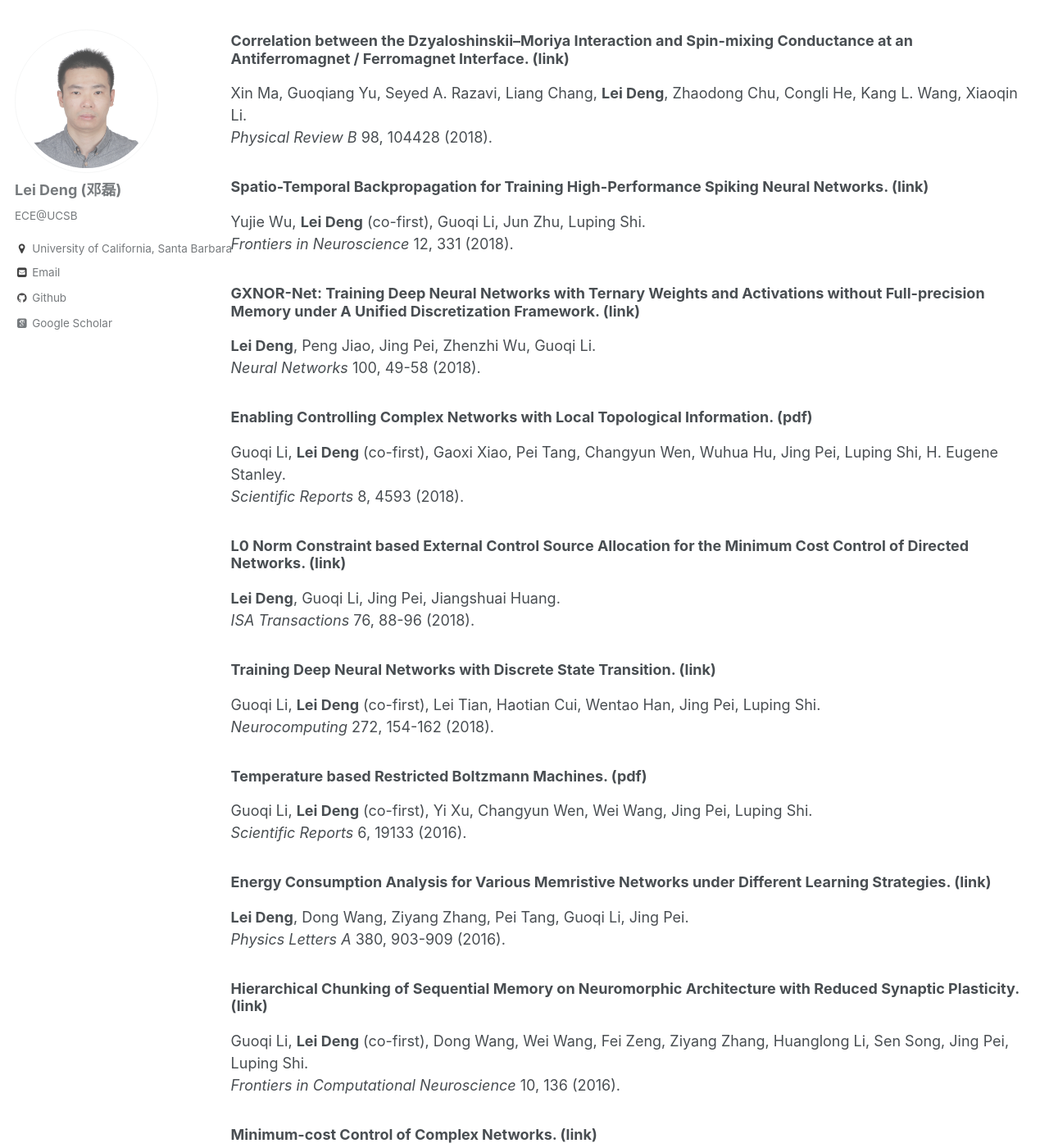
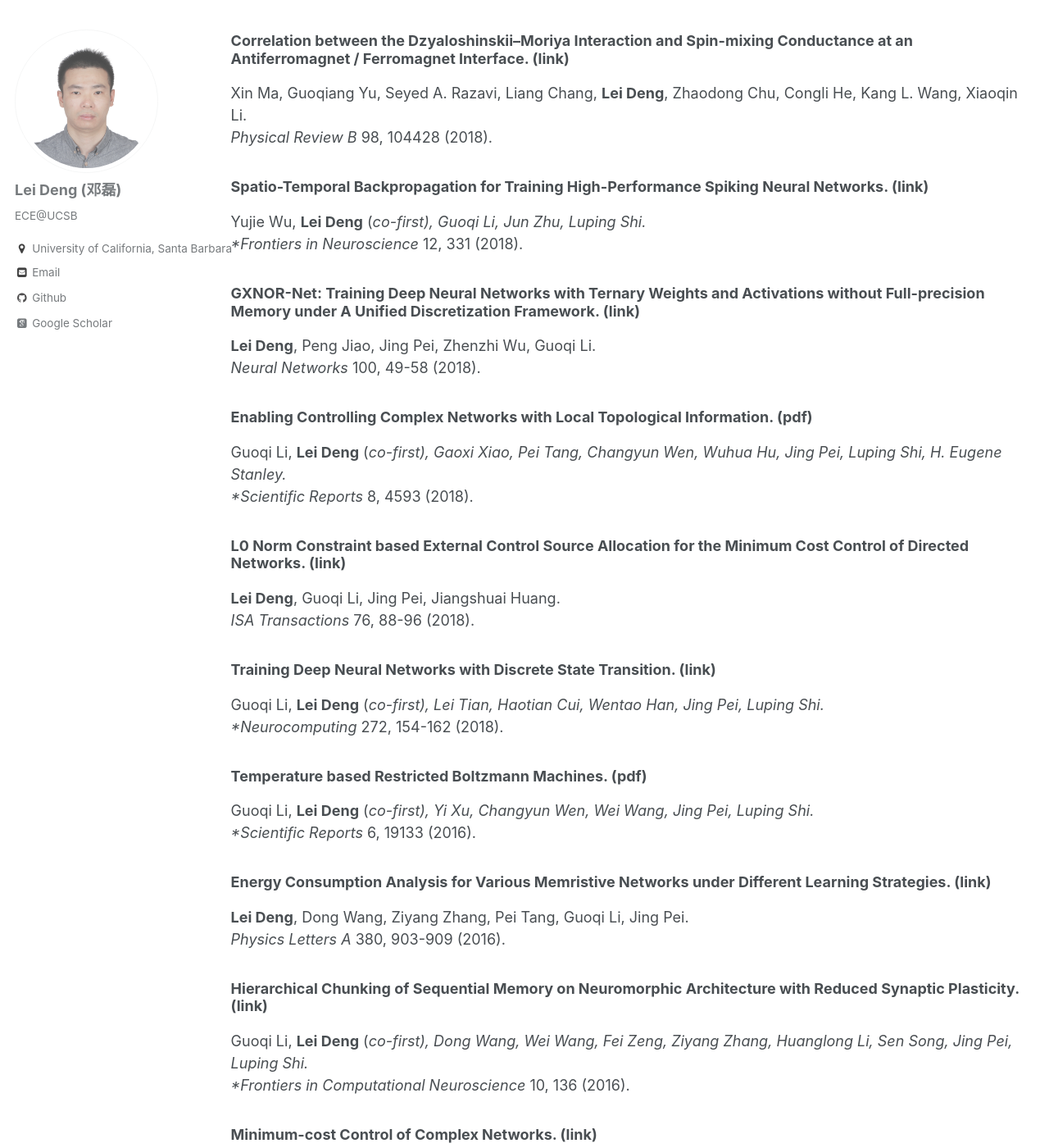
Before and after one commit to dllfei/dllfei.github.io, a Jekyll site: the page built from _pages/publications.md, in a window 1280 px wide and 1400 px high, scrolled down 1788 px. Shown: the whole window at 82% size. Built offline with Jekyll 4.4.1, drawn with Linux system fonts in a browser that asks for light colours; some web fonts are replaced; some of the changed text lies outside the part shown.

```diff
--- a/_pages/publications.md
+++ b/_pages/publications.md
@@ -9,7 +9,7 @@ author_profile: true
 ## Journals
 
 ### Towards Artificial General Intelligence with Hybrid Tianjic Chip Architecture. ([link](https://www.nature.com/articles/s41586-019-1424-8)) <br />
-Jing Pei, **Lei Deng** (co-first), Sen Song, Mingguo Zhao, Youhui Zhang, Shuang Wu, Guanrui Wang, Zhe Zou, Zhenzhi Wu, Wei He, Feng Chen, Ning Deng, Si Wu, Yu Wang, Yujie Wu, Zheyu Yang, Cheng Ma, Guoqi Li, Wentao Han, Huanglong Li, Huaqiang Wu, Rong Zhao, Yuan Xie, Luping Shi. <br />
+Jing Pei, **Lei Deng** (*co-first), Sen Song, Mingguo Zhao, Youhui Zhang, Shuang Wu, Guanrui Wang, Zhe Zou, Zhenzhi Wu, Wei He, Feng Chen, Ning Deng, Si Wu, Yu Wang, Yujie Wu, Zheyu Yang, Cheng Ma, Guoqi Li, Wentao Han, Huanglong Li, Huaqiang Wu, Rong Zhao, Yuan Xie, Luping Shi. <br />
 *Nature* 572, 106-111 (2019). (**Cover Paper**)
 
 ### Containment Control of Directed Networks with Time-varying Nonlinear Multi-agents using Minimum Number of Leaders. ([link](https://www.sciencedirect.com/science/article/pii/S0378437119304625)) <br />
@@ -25,7 +25,7 @@ Kun Song, Guoqi Li, Xumin Chen, **Lei Deng**, Gaoxi Xiao, Fei Zeng, Jing Pei. <b
 *IEEE Transactions on Cybernetics* (2019).
 
 ### Effective and Efficient Batch Normalization Using Few Uncorrelated Data for Statistics' Estimation. ([pdf](https://arxiv.org/pdf/1810.10962.pdf)) <br />
-Zhaodong Chen, **Lei Deng** (co-first), Guoqi Li, Jiawei Sun, Xing Hu, Xin Ma, Yuan Xie. <br />
+Zhaodong Chen, **Lei Deng** (*co-first), Guoqi Li, Jiawei Sun, Xing Hu, Xin Ma, Yuan Xie. <br />
 (Submitted to *IEEE Transactions on Neural Networks and Learning Systems*).
 
 ### SemiMap: A Semi-folded Convolution Mapping for Speed-Overhead Balance on Crossbars. ([link](https://ieeexplore.ieee.org/abstract/document/8556049)) <br />
@@ -45,7 +45,7 @@ Leitao Gao, Guangshe Zhao, Guoqi Li, **Lei Deng**, Fei Zeng. <br />
 *Journal of the Franklin Institute* 355, 8141-8157 (2018).
 
 ### Crossbar-Aware Neural Network Pruning. ([pdf](https://ieeexplore.ieee.org/stamp/stamp.jsp?tp=&arnumber=8485680)) <br />
-Ling Liang, **Lei Deng** (co-first), Yueling Zeng, Xing Hu, Yu Ji, Xin Ma, Guoqi Li, Yuan Xie. <br />
+Ling Liang, **Lei Deng** (*co-first), Yueling Zeng, Xing Hu, Yu Ji, Xin Ma, Guoqi Li, Yuan Xie. <br />
 *IEEE Access* 6, 58324-58337 (2018).
 
 ### L1-Norm Batch Normalization for Efficient Training of Deep Neural Networks. ([link](https://ieeexplore.ieee.org/document/8528524)) <br />
@@ -57,7 +57,7 @@ Xin Ma, Guoqiang Yu, Seyed A. Razavi, Liang Chang, **Lei Deng**, Zhaodong Chu, C
 *Physical Review B* 98, 104428 (2018).
 
 ### Spatio-Temporal Backpropagation for Training High-Performance Spiking Neural Networks. ([link](https://www.frontiersin.org/articles/10.3389/fnins.2018.00331/full)) <br />
-Yujie Wu, **Lei Deng** (co-first), Guoqi Li, Jun Zhu, Luping Shi. <br />
+Yujie Wu, **Lei Deng** (*co-first), Guoqi Li, Jun Zhu, Luping Shi. <br />
 *Frontiers in Neuroscience* 12, 331 (2018).
 
 ### GXNOR-Net: Training Deep Neural Networks with Ternary Weights and Activations without Full-precision Memory under A Unified Discretization Framework. ([link](https://www.sciencedirect.com/science/article/pii/S0893608018300108)) <br />
@@ -65,7 +65,7 @@ Yujie Wu, **Lei Deng** (co-first), Guoqi Li, Jun Zhu, Luping Shi. <br />
 *Neural Networks* 100, 49-58 (2018).
 
 ### Enabling Controlling Complex Networks with Local Topological Information. ([pdf](https://www.nature.com/articles/s41598-018-22655-5.pdf)) <br />
-Guoqi Li, **Lei Deng** (co-first), Gaoxi Xiao, Pei Tang, Changyun Wen, Wuhua Hu, Jing Pei, Luping Shi, H. Eugene Stanley. <br />
+Guoqi Li, **Lei Deng** (*co-first), Gaoxi Xiao, Pei Tang, Changyun Wen, Wuhua Hu, Jing Pei, Luping Shi, H. Eugene Stanley. <br />
 *Scientific Reports* 8, 4593 (2018).
 
 ### L0 Norm Constraint based External Control Source Allocation for the Minimum Cost Control of Directed Networks. ([link](https://www.sciencedirect.com/science/article/pii/S0019057818301034)) <br />
@@ -73,11 +73,11 @@ Guoqi Li, **Lei Deng** (co-first), Gaoxi Xiao, Pei Tang, Changyun Wen, Wuhua Hu,
 *ISA Transactions* 76, 88-96 (2018).
 
 ### Training Deep Neural Networks with Discrete State Transition. ([link](https://www.sciencedirect.com/science/article/pii/S0925231217311864)) <br />
-Guoqi Li, **Lei Deng** (co-first), Lei Tian, Haotian Cui, Wentao Han, Jing Pei, Luping Shi. <br />
+Guoqi Li, **Lei Deng** (*co-first), Lei Tian, Haotian Cui, Wentao Han, Jing Pei, Luping Shi. <br />
 *Neurocomputing* 272, 154-162 (2018).
 
 ### Temperature based Restricted Boltzmann Machines. ([pdf](https://www.nature.com/articles/srep19133.pdf)) <br />
-Guoqi Li, **Lei Deng** (co-first), Yi Xu, Changyun Wen, Wei Wang, Jing Pei, Luping Shi. <br />
+Guoqi Li, **Lei Deng** (*co-first), Yi Xu, Changyun Wen, Wei Wang, Jing Pei, Luping Shi. <br />
 *Scientific Reports* 6, 19133 (2016).
 
 ### Energy Consumption Analysis for Various Memristive Networks under Different Learning Strategies. ([link](https://www.sciencedirect.com/science/article/pii/S0375960115010609)) <br />
@@ -85,7 +85,7 @@ Guoqi Li, **Lei Deng** (co-first), Yi Xu, Changyun Wen, Wei Wang, Jing Pei, Lupi
 *Physics Letters A* 380, 903-909 (2016).
 
 ### Hierarchical Chunking of Sequential Memory on Neuromorphic Architecture with Reduced Synaptic Plasticity. ([link](https://www.frontiersin.org/articles/10.3389/fncom.2016.00136/full)) <br />
-Guoqi Li, **Lei Deng** (co-first), Dong Wang, Wei Wang, Fei Zeng, Ziyang Zhang, Huanglong Li, Sen Song, Jing Pei, Luping Shi. <br />
+Guoqi Li, **Lei Deng** (*co-first), Dong Wang, Wei Wang, Fei Zeng, Ziyang Zhang, Huanglong Li, Sen Song, Jing Pei, Luping Shi. <br />
 *Frontiers in Computational Neuroscience* 10, 136 (2016).
 
 ### Minimum-cost Control of Complex Networks. ([link](http://iopscience.iop.org/article/10.1088/1367-2630/18/1/013012/meta)) <br />
@@ -116,7 +116,7 @@ Yang Zhao, Xing Hu, Shuangchen Li, Jing Ye, **Lei Deng**, Yu Ji, Jianyu Xu, Dong
 in *Design, Automation and Test in Europe (DATE)*, Florence, Italy, March 2019.
 
 ### Dynamic Sparse Graph for Efficient Deep Learning. ([pdf](https://openreview.net/pdf?id=H1goBoR9F7)) <br />
-Liu Liu, **Lei Deng** (co-first), Xing Hu, Maohua Zhu, Guoqi Li, Yufei Ding, Yuan Xie. <br />
+Liu Liu, **Lei Deng** (*co-first), Xing Hu, Maohua Zhu, Guoqi Li, Yufei Ding, Yuan Xie. <br />
 in *International Conference on Learning Representations (ICLR)*, New Orleans, USA, May 2019.
 
 ### Direct Training for Spiking Neural Networks: Faster, Larger, Better. ([pdf](https://arxiv.org/pdf/1809.05793.pdf))<br />
```
